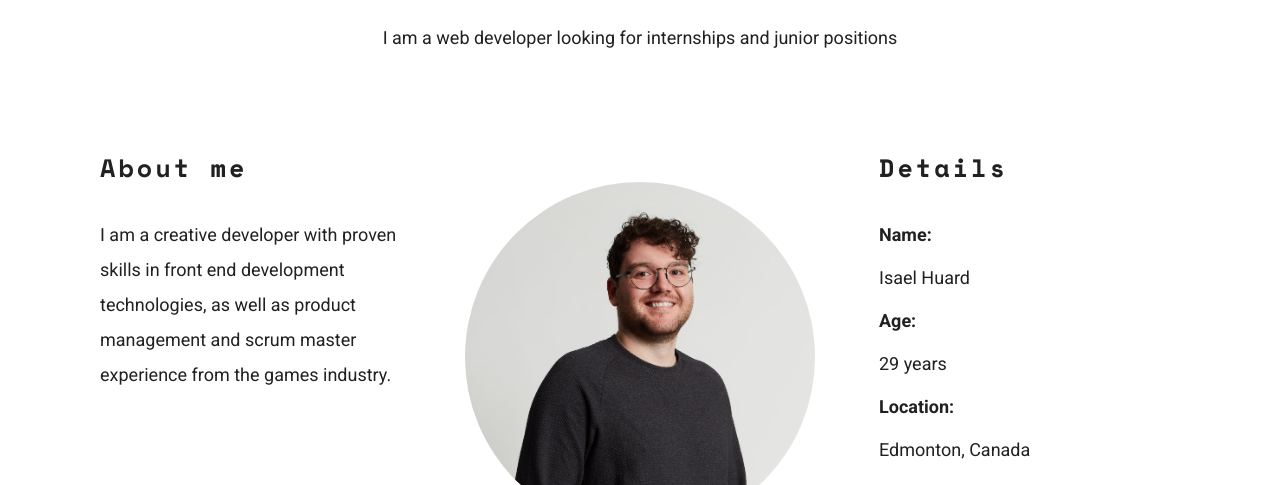
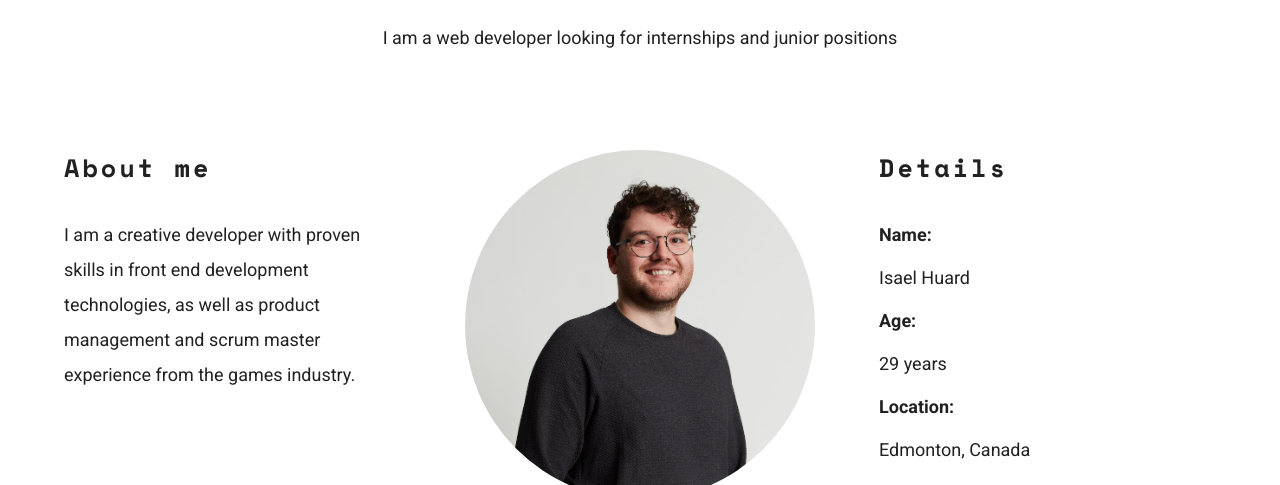
Before and after one commit to isahua16/W6F, a plain HTML site: page index.html in a window 1280 px wide. Shown: the part 164-649 px from the top of the page. Drawn offline with nearby package versions, Linux system fonts and the light colour scheme.

Commit message:
fixed max-width on desktop layout

```diff
--- a/scss/style.scss
+++ b/scss/style.scss
@@ -16,7 +16,7 @@ body {
 #page_header {
   min-height: 10vh;
   width: 90%;
-  max-width: 1200px;
+  max-width: 1500px;
   display: grid;
   align-items: center;
   grid-template-columns: 1fr 1fr;
@@ -41,7 +41,7 @@ body {
   margin-bottom: 48px;
   > * {
     width: 90%;
-    max-width: 1200px;
+    max-width: 1500px;
   }
 }
 
@@ -133,10 +133,6 @@ body {
     grid-template-rows: 80px 50px;
   }
 
-  #photo {
-    align-self: center;
-  }
-
   #info_section {
     align-items: start;
     grid-template-columns: 1fr 1fr 1fr;
```
Also changed, not shown: css/style.css, 1 other file.
